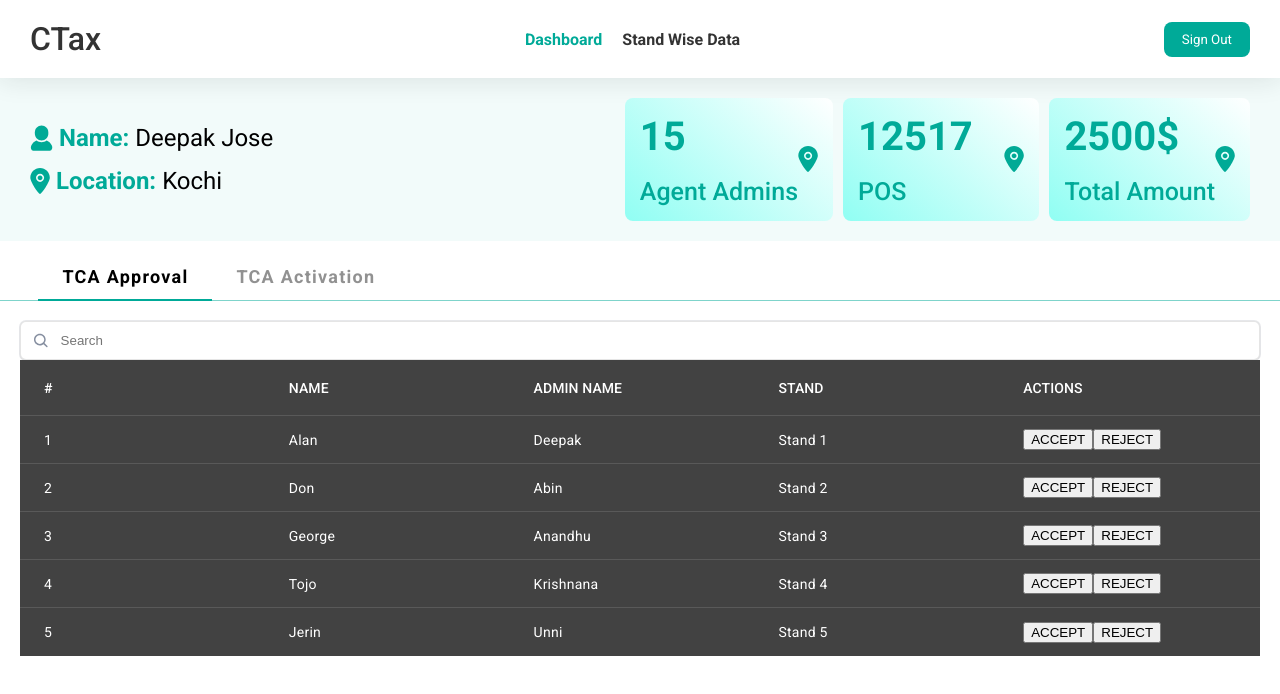
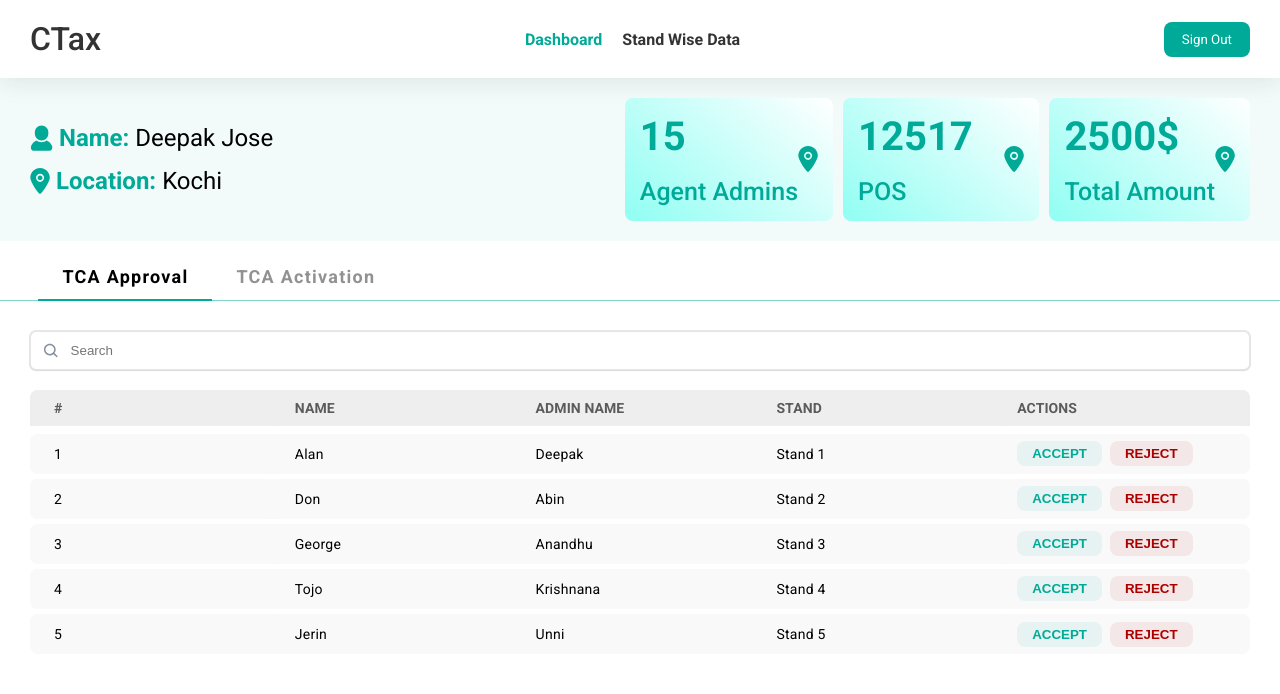
Before and after one commit to anandhums977/CTax, an Angular app: page /operations-manager-dahsboard in a window 1280 px wide. Shown: the top 694 px of the page. Built offline with nearby package versions, Linux system fonts and the light colour scheme.

Commit message:
table ui - completed

```diff
--- a/src/app/common/styles/table.scss
+++ b/src/app/common/styles/table.scss
@@ -1,11 +1,72 @@
-table.cdk-table {
-  width: 100%;
-  ::ng-deep thead {
+mat-table.mat-mdc-table {
+  display: flex;
+  flex-direction: column;
+  gap: 5px;
+  background-color: #ffffff;
+  mat-header-row.mat-mdc-header-row {
     border-radius: 8px 8px 0px 0px;
     border-bottom: 1px rgba(0, 0, 0, 0.05);
-    background: rgba(0, 0, 0, 0.06);
-    height: 30px;
-    width: 100% !important;
-    display: table-caption;
+    background: rgb(238 238 238);
+    max-height: 36px !important;
+    min-height: 36px !important;
+    margin-bottom: 3px;
+    ::ng-deep mat-header-cell {
+      color: #5B5B5B;
+      text-align: center;
+      font-family: Roboto;
+      font-size: 14px;
+      font-style: normal;
+      font-weight: 600;
+      line-height: 20px;
+      &:first-child, &:last-child{
+        border-radius: 8px 8px 8px 8px;
+      }
+  }
+  }
+  mat-row.mat-mdc-row {
+    background: #f9f9f9;
+    max-height: 40px !important;
+    min-height: 40px !important;
+    border-radius: 8px !important;
+    cursor: pointer;
+    &:hover{
+      background: rgba(0, 170, 153, 0.029);
+    }
+    ::ng-deep mat-cell.mat-mdc-cell {
+      color: #000;
+      text-align: center;
+      font-family: Roboto;
+      font-size: 14px;
+      font-style: normal;
+      font-weight: 400;
+      line-height: 20px;
+      &:first-child, &:last-child{
+        border-radius: 8px 8px 8px 8px;
+      }
+  }
+  ::ng-deep .mat-column-actions{
+    display: flex;
+    gap: 8px
+  }
+  }
 }
+
+
+// ACCEPT REJECT BUTTON STYLES
+.primary{
+  @extend %common-button-styles;
+  background-color: rgba(0, 170, 150, 0.07);
+  color: #00AA96;
+
 }
+.warn{
+  @extend %common-button-styles;
+  background-color: rgba(170, 0, 0, 0.07);
+  color: #A00;
+}
+%common-button-styles {
+  font-weight: bold;
+  padding: 5px 15px;
+  border-radius: 8px;
+  border: none;
+}
--- a/src/app/features/roles/operations-manager/operations-manager-dashboard/operations-manager-dashboard.component.html
+++ b/src/app/features/roles/operations-manager/operations-manager-dashboard/operations-manager-dashboard.component.html
@@ -34,8 +34,8 @@
           <ng-container matColumnDef="actions">
             <mat-header-cell *matHeaderCellDef> ACTIONS </mat-header-cell>
             <mat-cell *matCellDef="let element">
-              <button mat-button color="primary">ACCEPT</button>
-              <button mat-button color="warn">REJECT</button>
+              <button mat-button class="primary">ACCEPT</button>
+              <button mat-button class="warn">REJECT</button>
             </mat-cell>
           </ng-container>
 
--- a/src/app/features/roles/operations-manager/operations-manager-dashboard/operations-manager-dashboard.component.scss
+++ b/src/app/features/roles/operations-manager/operations-manager-dashboard/operations-manager-dashboard.component.scss
@@ -8,5 +8,8 @@
   width: max-content;
 }
 .search-and-table-container{
-  padding: 20px;
+  padding: 30px;
+  .table-container {
+    margin-top: 20px;
+  }
 }
```
